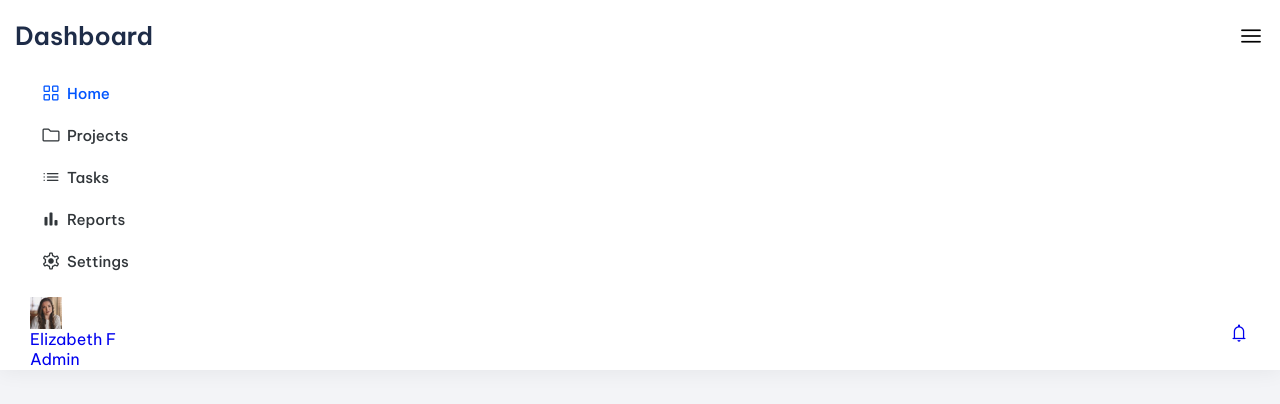
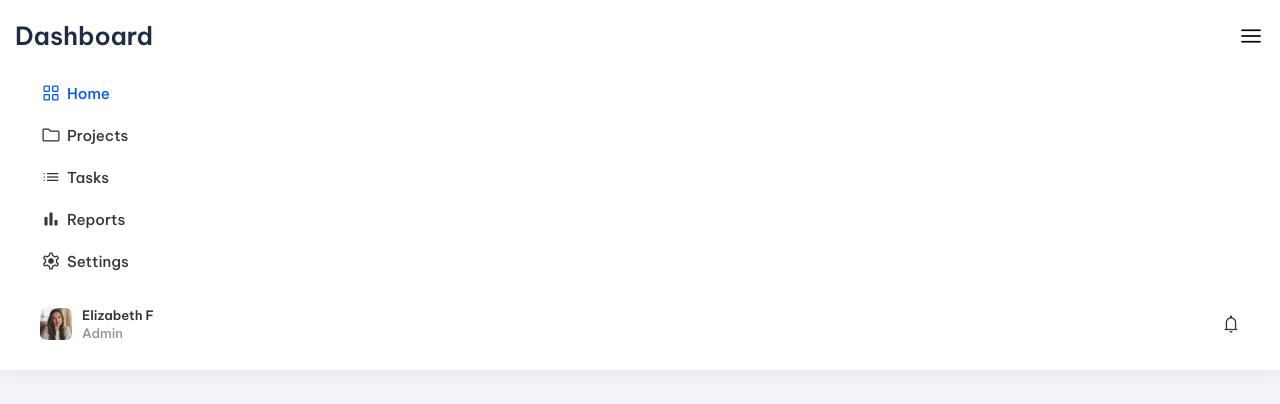
Before and after one commit to JoseCarlos-Filho/Dashboard, a plain HTML site: page index.html in a window 1280 px wide. Drawn offline with nearby package versions, Linux system fonts and the light colour scheme.

Commit message:
Projeto Dashboard - Montagem do Header - Estilo Avatar

```diff
--- a/assets/css/style.css
+++ b/assets/css/style.css
@@ -136,3 +136,40 @@ body {
   align-items: center;
   flex-direction: row-reverse;
  }
+
+ .notification {
+  color: var(--onyx);
+  padding: 8px;
+  border-radius: var(--radius-6);
+ }
+
+ .notification:is(:hover, :focus) { background: var(--black_08); }
+
+ .header-profile {
+  display: flex;
+  align-items: center;
+  gap: 10px;
+  padding: 10px;
+  padding-right: 15px;
+  border-radius: var(--radius-6);
+ }
+
+ .profile-avatar {
+  overflow: hidden;
+  border-radius: var(--radius-6);
+ }
+
+ .header :is(.profile-title, .profile-subtitle) { font-size: var(--fs-9); }
+
+.header .profile-title {
+  color: var(--onyx);
+  margin-bottom: 2px;
+  font-weight: var(--fw-600);
+}
+
+.header .profile-subtitle {
+  color: var(--cool-gray);
+  font-weight: var(--fw-500);
+}
+
+.header-profile :is(:hover, :focus) { background: var(--black_08); }
```
